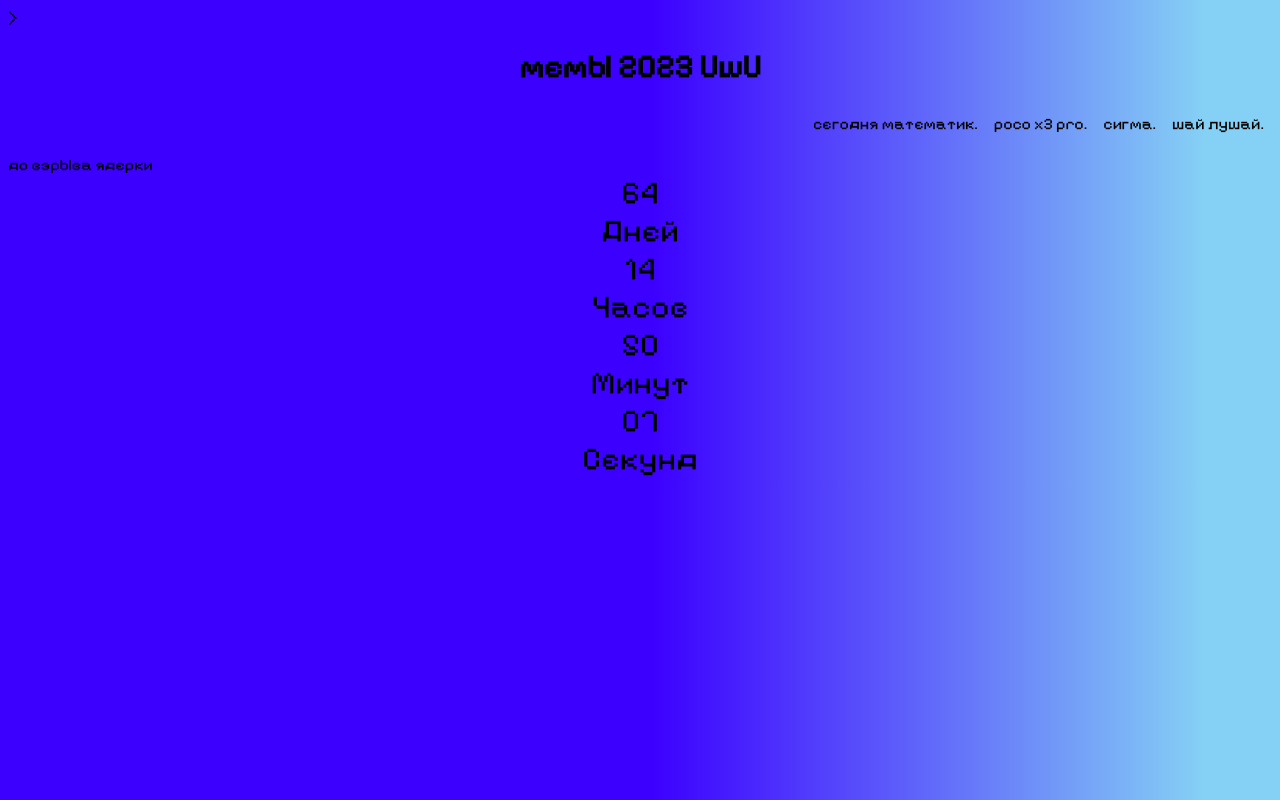
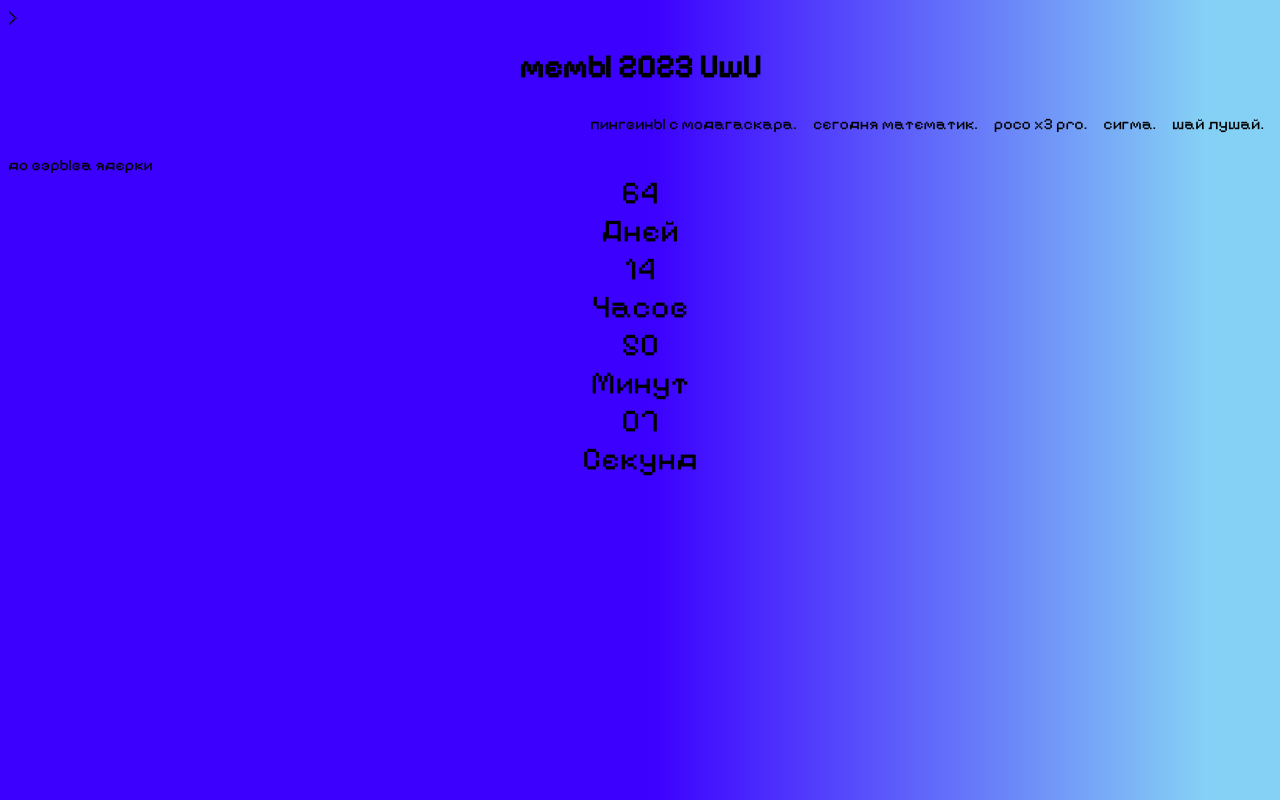
Before and after one commit to MEGAAMOGUS228/MEME2023, a plain HTML site: page index.html in a window 1280 px wide. Drawn offline with Linux system fonts and the light colour scheme.

Commit message:
Update index.html

```diff
--- a/index.html
+++ b/index.html
@@ -18,6 +18,7 @@
                 <li><a href="ААДПЛИВИПИП.html">сигма.</a></li>
                 <li><a href="hifgfin.html">poco x3 pro.</a></li>
                 <li><a href="hybgf.html">сегодня математик.</a></li>
+                <li><a href="hrttfgth.html">пингвины с модагаскара.</a></li>
             </ul>
         </nav>
     </header>
```
